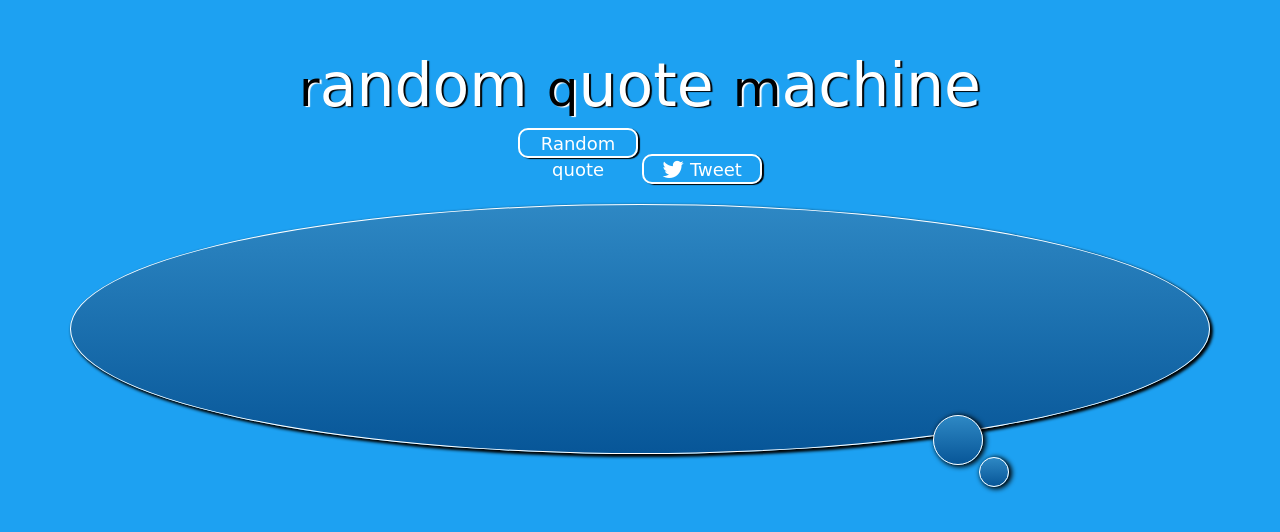
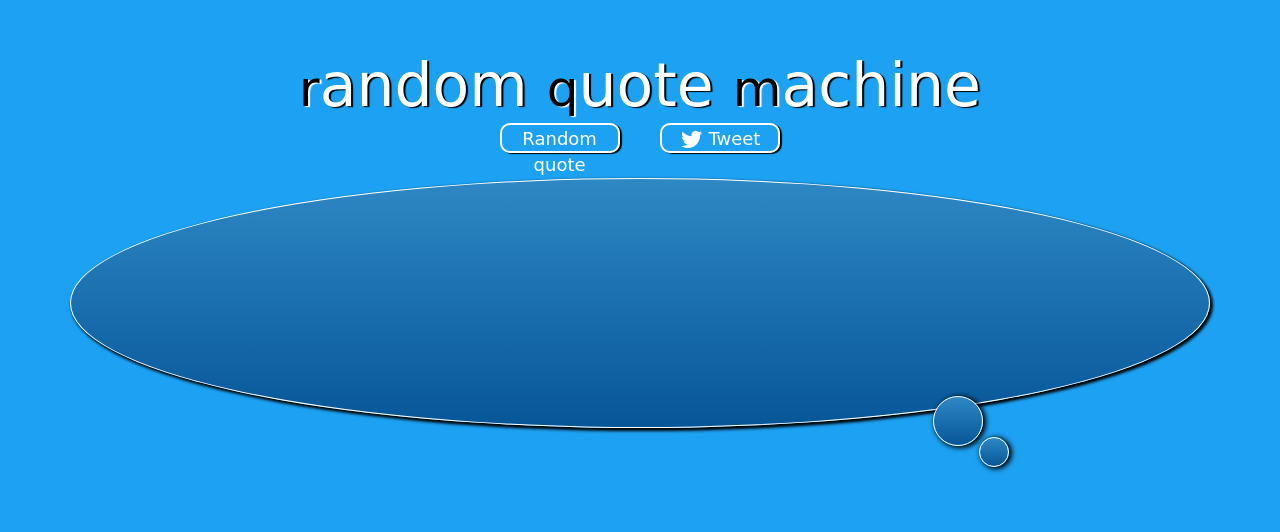
Before and after one commit to MarcinBystrzycki/AjaxRandomQuoteMachine, a website: page index.html in a window 1280 px wide. Shown: the part 128-660 px from the top of the page. Drawn offline with nearby package versions, Linux system fonts and the light colour scheme; no server answers; a web font is replaced by a local one.

Commit message:
Added styling, CORS issue fixed, minor JS effects added

```diff
--- a/index.html
+++ b/index.html
@@ -13,11 +13,11 @@
 		    <header>
 		        <h1><span>r</span>andom <span>q</span>uote <span>m</span>achine</h1>
 		    </header>
-		    <div>
+		    <div class="div1">
 		        <button class="trigger"> Random quote </button>
 		        <a href="#" target="_blank" class="tweet"><button><i class="fa fa-lg fa-twitter"></i> Tweet</button></a>
 		    </div>
-		    <div class="box">
+		    <div class="box div2">
 		        <h2 class="quote"></h2>
 		        <div class="oval1"></div>
 		        <div class="oval2"></div>
--- a/js/script.js
+++ b/js/script.js
@@ -37,6 +37,9 @@ $(function() {
 		getQuote();
 	});
 
-	$('.container').hide();
-	$('.container').fadeIn(2000);
+	$('header, .div2').hide();
+	$('header, .div2').fadeIn(1500);
+	$('.trigger').animate({left: '38%'}, 500);
+	$('.tweet').animate({right: '38%'}, 850);
+
 });
--- a/sass/style.sass
+++ b/sass/style.sass
@@ -10,6 +10,7 @@ body
 .container
   margin-top: 20vh
   position: relative
+  overflow: hidden
 
 h1
   font-family: $font
@@ -21,6 +22,7 @@ h1
     text-shadow: 2px 1px 1px white
 
 .quote
+  margin-top: 60px
   border: 1px white solid
   padding: 90px 30px 0 30px
   height: 250px
@@ -88,6 +90,17 @@ button
 a
   color: white
 
+.trigger
+  position: absolute
+  top: 18%
+  left: -50%
+
+.tweet
+  position: absolute
+  top: 18%
+  right: -100%
+
+
 @media screen and (max-width: 992px)
   .container
     margin-top: 10vh
```
Also changed, not shown: css/style.css, 1 other file.
